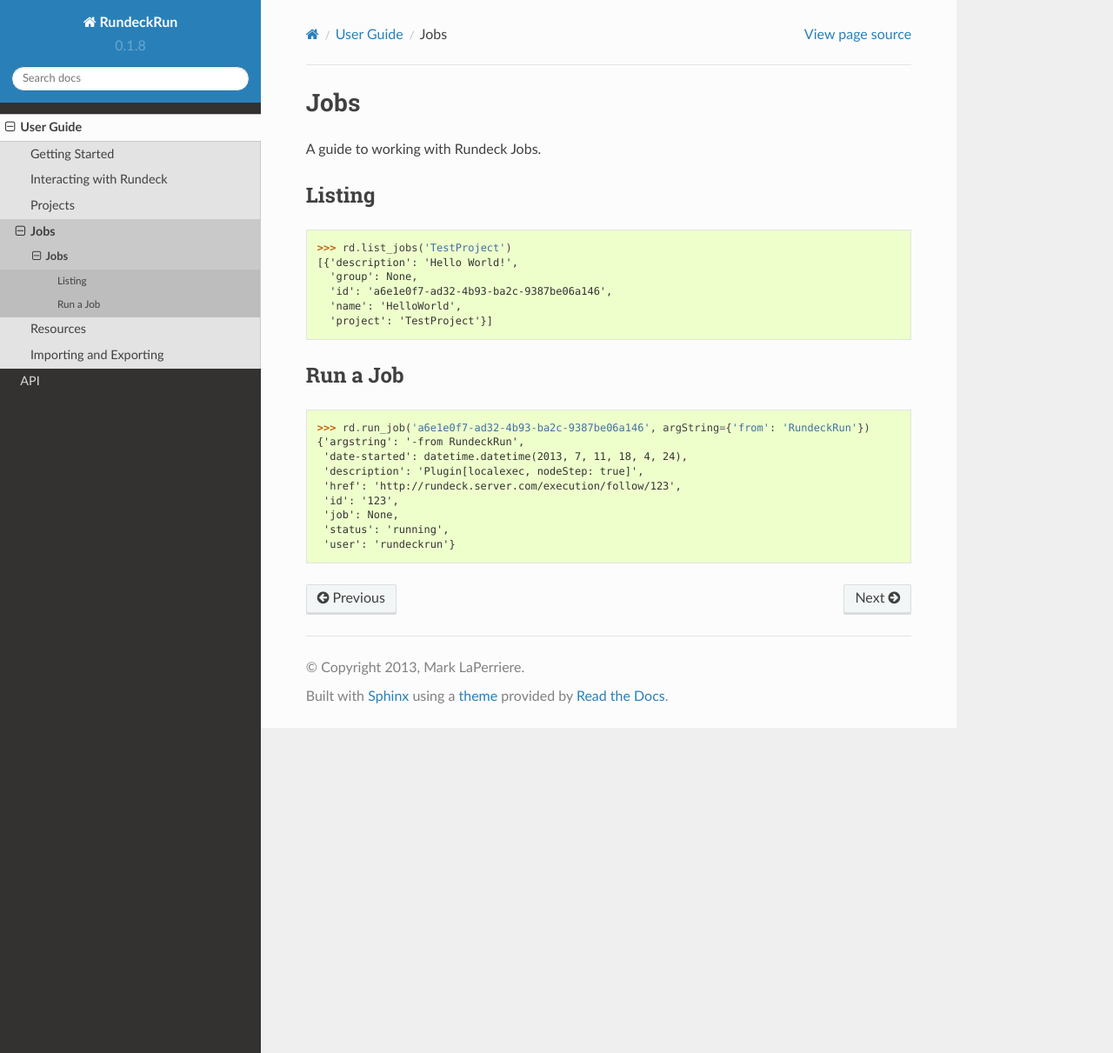
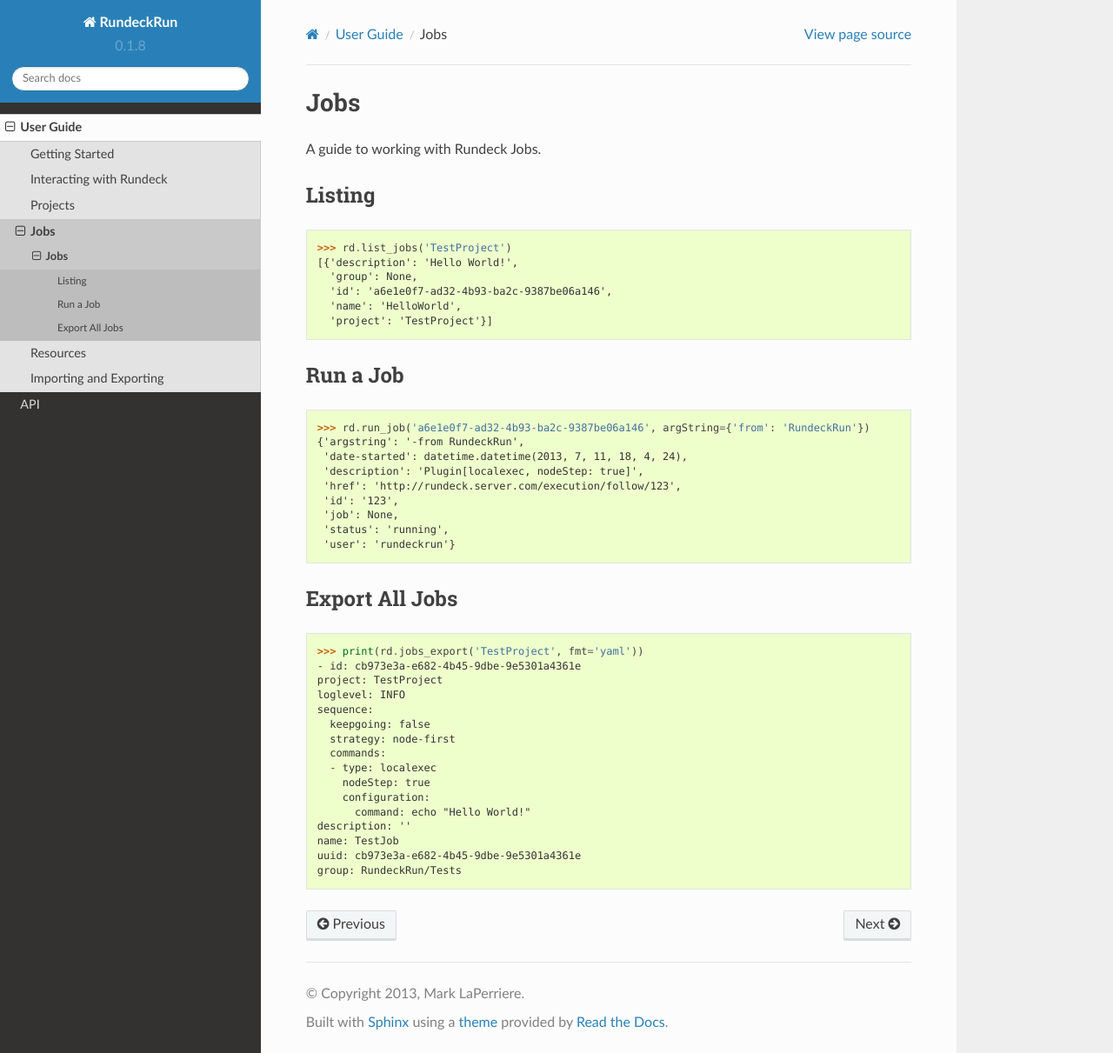
Before and after one commit to marklap/rundeckrun, a Sphinx documentation site: the page built from docs/source/user_guide/jobs.rst, in a window 1280 px wide and 1211 px high. Shown: the whole window at 87% size. Built offline with Sphinx 7.4.7 and the Read the Docs theme 2.0.0, drawn with Linux system fonts in a browser that asks for light colours.

Commit message:
stupid more crlf

```diff
--- a/docs/source/index.rst
+++ b/docs/source/index.rst
@@ -11,6 +11,7 @@
 This is a lightweight wrapper written in Python to interact with the Rundeck
 API. It uses the awesome `requests <http://docs.python-requests.org/>`_
 library.
+
 
 Installation
 ------------
--- a/docs/source/user_guide/jobs.rst
+++ b/docs/source/user_guide/jobs.rst
@@ -31,3 +31,25 @@
      'job': None,
      'status': 'running',
      'user': 'rundeckrun'}
+
+Export All Jobs
+---------------
+
+.. code-block:: pycon
+
+  >>> print(rd.jobs_export('TestProject', fmt='yaml'))
+  - id: cb973e3a-e682-4b45-9dbe-9e5301a4361e
+  project: TestProject
+  loglevel: INFO
+  sequence:
+    keepgoing: false
+    strategy: node-first
+    commands:
+    - type: localexec
+      nodeStep: true
+      configuration:
+        command: echo "Hello World!"
+  description: ''
+  name: TestJob
+  uuid: cb973e3a-e682-4b45-9dbe-9e5301a4361e
+  group: RundeckRun/Tests
```
Also changed, not shown: rundeck/__init__.py (line endings or trailing spaces), setup.py (line endings or trailing spaces), 3 other files.
